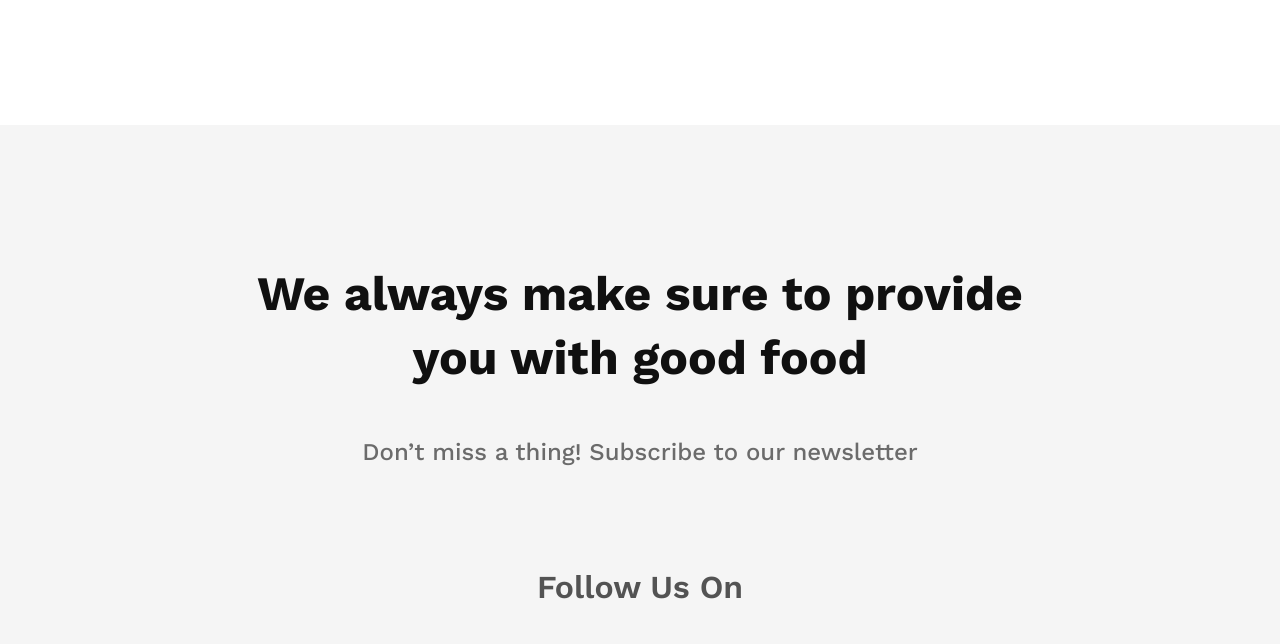
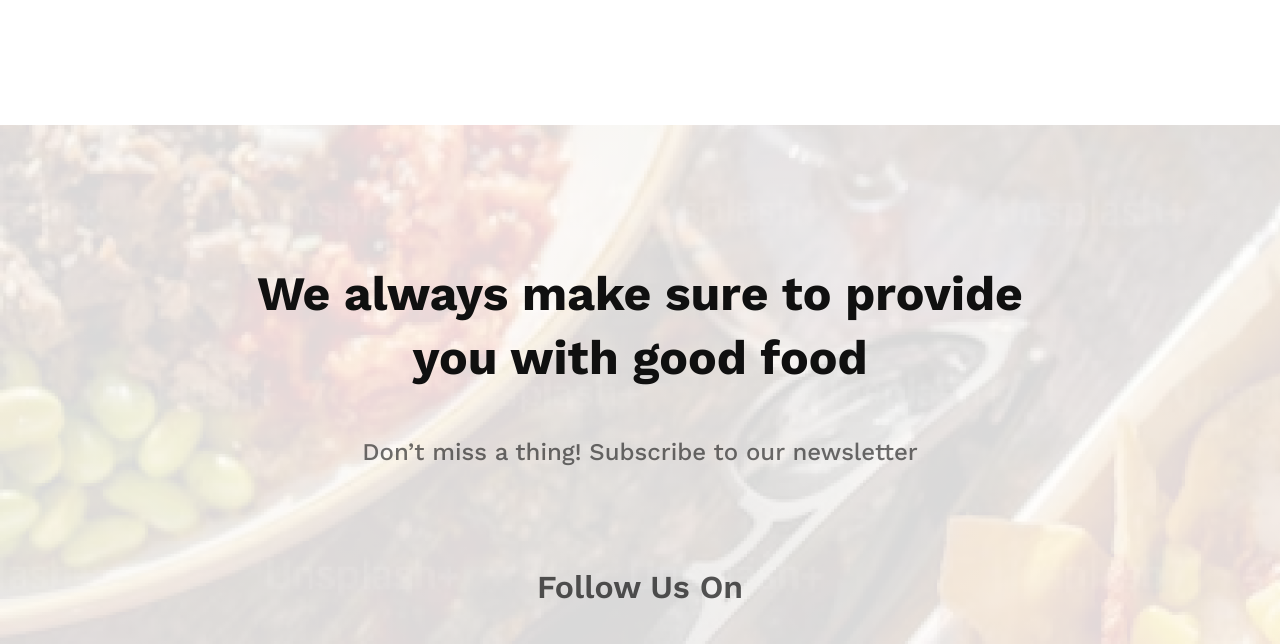
Before and after one commit to Md-Shakib-Akando/Good-Food-Restaurant-demo, a plain HTML site: page index.html in a window 1280 px wide. Shown: the part 2630-3274 px from the top of the page. Drawn offline with nearby package versions, Linux system fonts and the light colour scheme.

Commit message:
add background img footer

```diff
--- a/style/style.css
+++ b/style/style.css
@@ -276,13 +276,15 @@ button{
   }
 
 
-
+footer{
+    background: linear-gradient(0.00deg, rgba(255, 255, 255 ,0.85),rgba(255, 255, 255, 0.85)), url("../assets/social-bg.png");
+}
 .foot-container{
     display: flex;
     flex-direction: column;
     justify-content: center;
     align-items: center;
     gap: 24px;
-    background-color: whitesmoke;
+
 
 }
```
